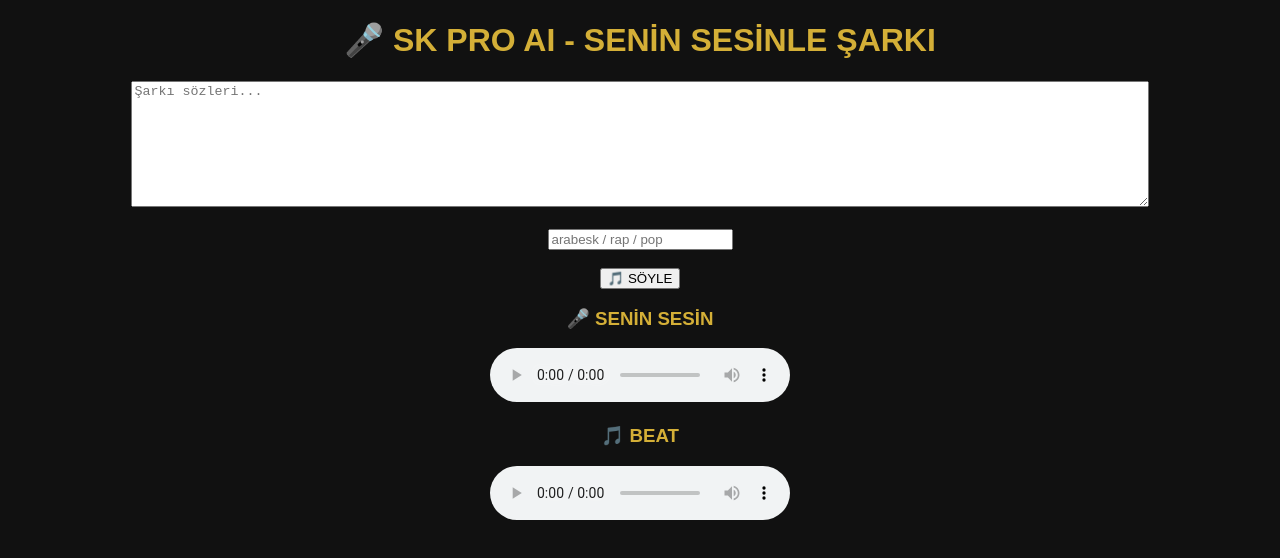
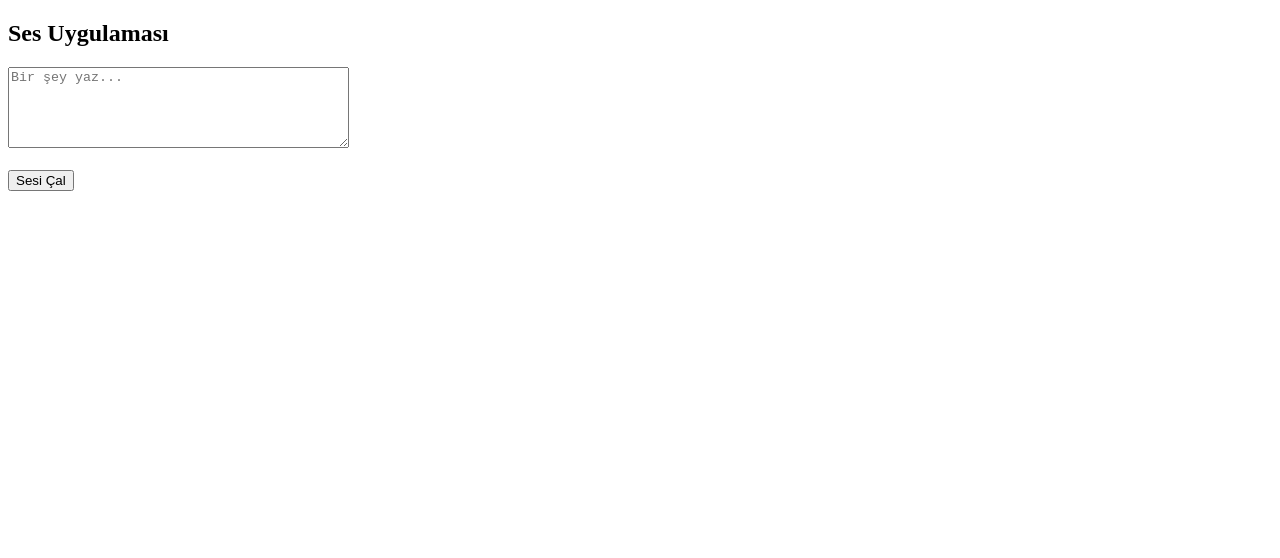
Before and after one commit to skaynar578/ses-uygulamasi, a website: page index.html in a window 1280 px wide. Drawn offline with Linux system fonts and the light colour scheme.

Commit message:
Update index.html

```diff
--- a/index.html
+++ b/index.html
@@ -2,65 +2,42 @@
 <html lang="tr">
 <head>
 <meta charset="UTF-8">
-<title>SK PRO AI VOICE</title>
+<title>Ses Uygulaması</title>
 </head>
+<body>
 
-<body style="background:#111;color:#d4af37;text-align:center;font-family:Arial">
+<h2>Ses Uygulaması</h2>
 
-<h1>🎤 SK PRO AI - SENİN SESİNLE ŞARKI</h1>
-
-<textarea id="lyrics" placeholder="Şarkı sözleri..." style="width:80%;height:120px"></textarea>
-
+<textarea id="text" rows="5" cols="40" placeholder="Bir şey yaz..."></textarea>
 <br><br>
 
-<input id="style" placeholder="arabesk / rap / pop">
-
-<br><br>
-
-<button onclick="generate()">🎵 SÖYLE</button>
-
-<p id="status"></p>
-
-<h3>🎤 SENİN SESİN</h3>
-<audio id="voice" controls></audio>
-
-<h3>🎵 BEAT</h3>
-<audio id="beat" controls></audio>
+<button onclick="konus()">Sesi Çal</button>
 
 <script>
+function konus() {
+    let text = document.getElementById("text").value;
+    if (!text) return;
 
-const API_URL = "https://SENIN-RENDER-URL.onrender.com/create";
+    let speech = new SpeechSynthesisUtterance(text);
+    speech.lang = "tr-TR";
+    speech.rate = 1;
+    speech.pitch = 1;
 
-async function generate(){
+    // Türkçe ses seçmeye çalış
+    let voices = window.speechSynthesis.getVoices();
+    let trVoice = voices.find(v => v.lang.includes("tr"));
 
-    const lyrics = document.getElementById("lyrics").value;
-    const style = document.getElementById("style").value;
-    const status = document.getElementById("status");
+    if (trVoice) {
+        speech.voice = trVoice;
+    }
 
-    status.innerText = "🎤 Ses üretiliyor...";
-
-    try {
-
-        const res = await fetch(API_URL, {
-            method: "POST",
-            headers: {"Content-Type":"application/json"},
-            body: JSON.stringify({lyrics, style})
-        });
-
-        const data = await res.json();
-
-        if(!res.ok) throw new Error(data.error);
-
-        document.getElementById("voice").src = data.voice;
-        document.getElementById("beat").src = data.beat;
-
-        status.innerText = "✅ Hazır - Senin sesinle söylendi";
-
-    } catch(err){
-        status.innerText = "❌ " + err.message;
-    }
+    window.speechSynthesis.speak(speech);
 }
 
+// sesleri yükle
+window.speechSynthesis.onvoiceschanged = () => {
+    window.speechSynthesis.getVoices();
+};
 </script>
 
 </body>
```
